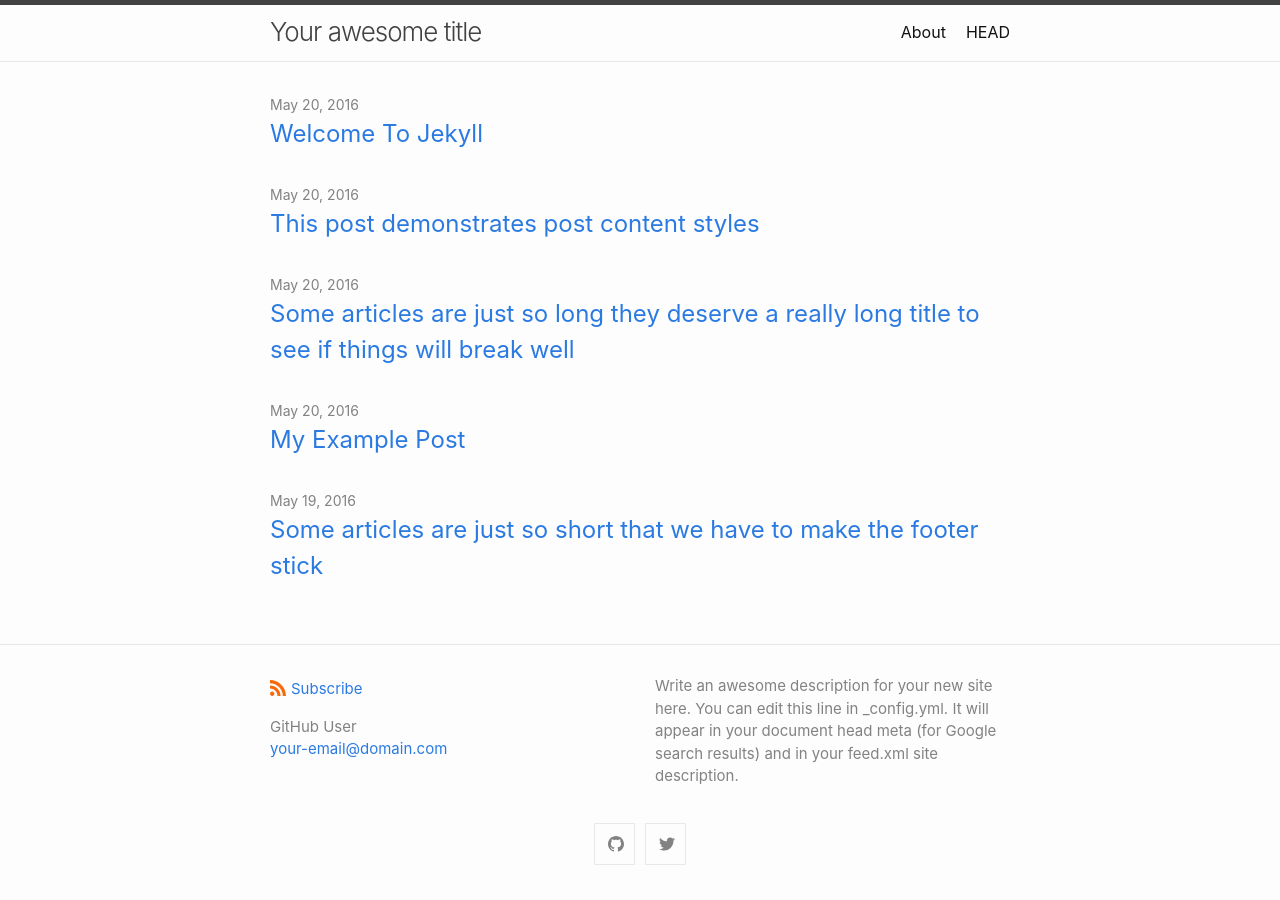
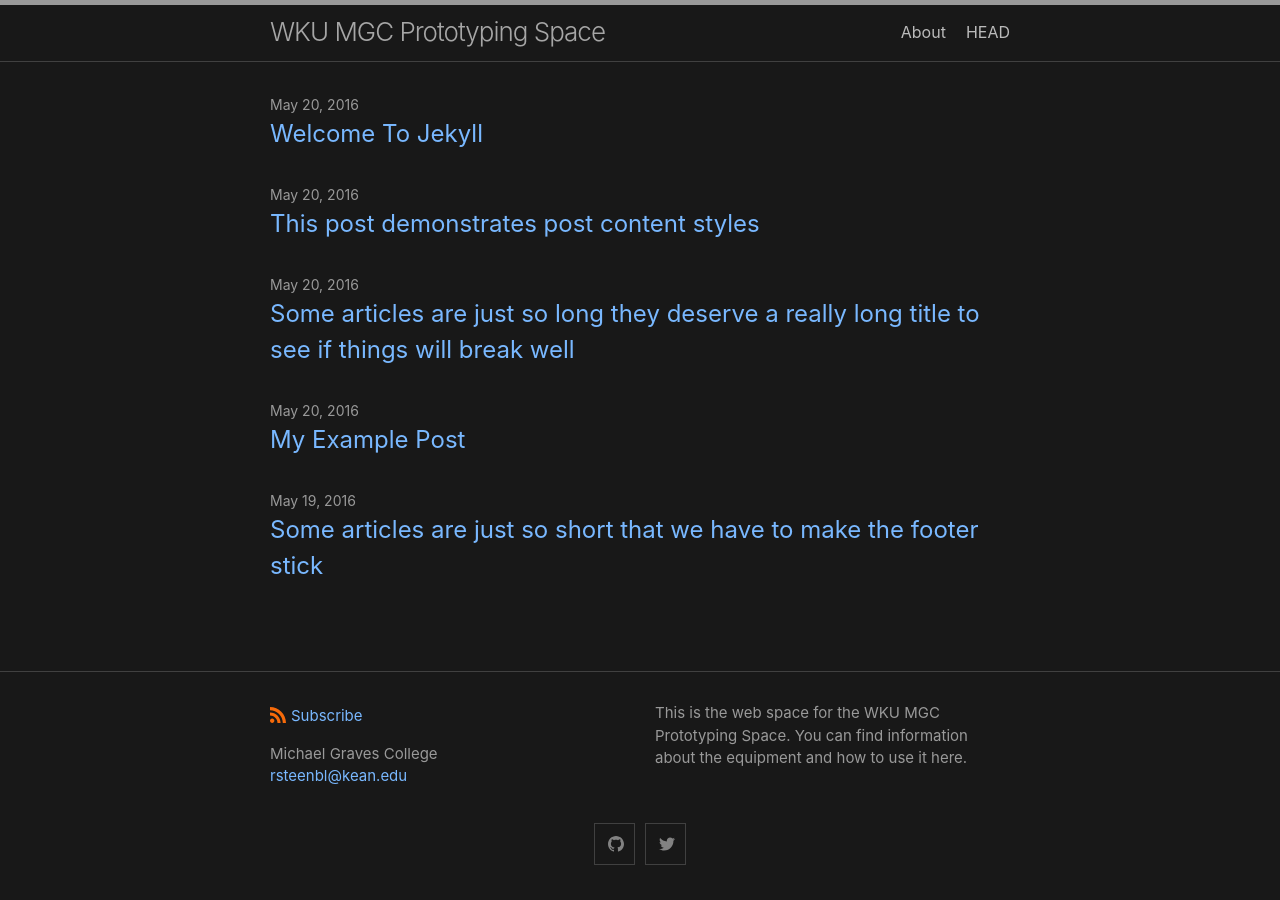
Before and after one commit to KeanMGC/WKUProtoSpace, a Jekyll site: the page built from index.md, in a window 1280 px wide. Built offline with Jekyll 4.4.1, drawn with Linux system fonts in a browser that asks for light colours.

Commit message:
Update _config.yml

```diff
--- a/_config.yml
+++ b/_config.yml
@@ -1,17 +1,17 @@
-title: Your awesome title
+title: WKU MGC Prototyping Space
 author:
-  name: GitHub User
-  email: your-email@domain.com
+  name: Michael Graves College
+  email: rsteenbl@kean.edu
 description: > # this means to ignore newlines until "show_excerpts:"
-  Write an awesome description for your new site here. You can edit this
-  line in _config.yml. It will appear in your document head meta (for
-  Google search results) and in your feed.xml site description.
+  This is the web space for the WKU MGC Prototyping Space. You can find information about the equipment and how to use it here.
 
 show_excerpts: false # set to true to show excerpts on the homepage
 
 # Minima date format
 # refer to https://shopify.github.io/liquid/filters/date/ if you want to customize this
 minima:
+minima:
+  skin: dark
   date_format: "%b %-d, %Y"
 
   # generate social links in footer
```
